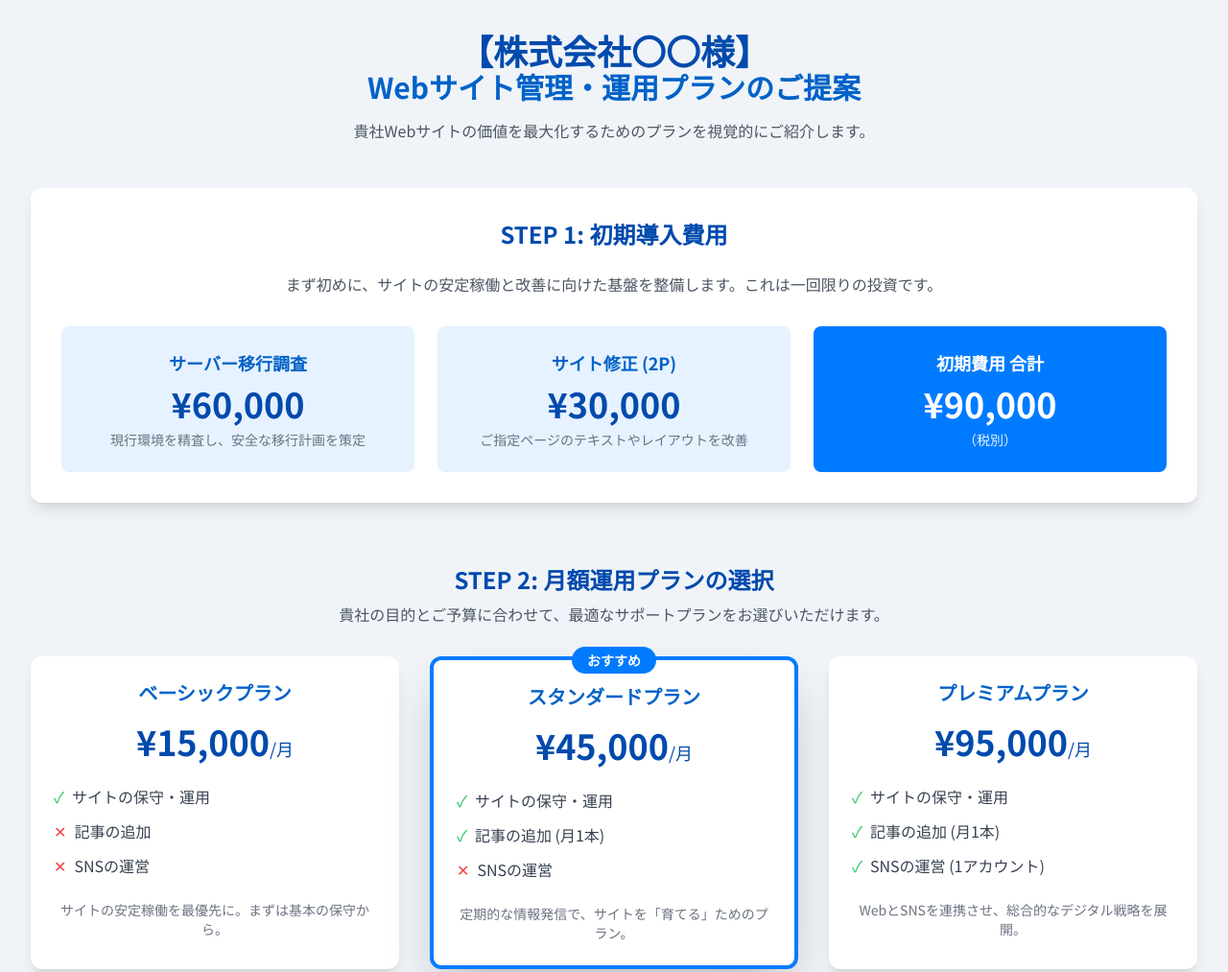
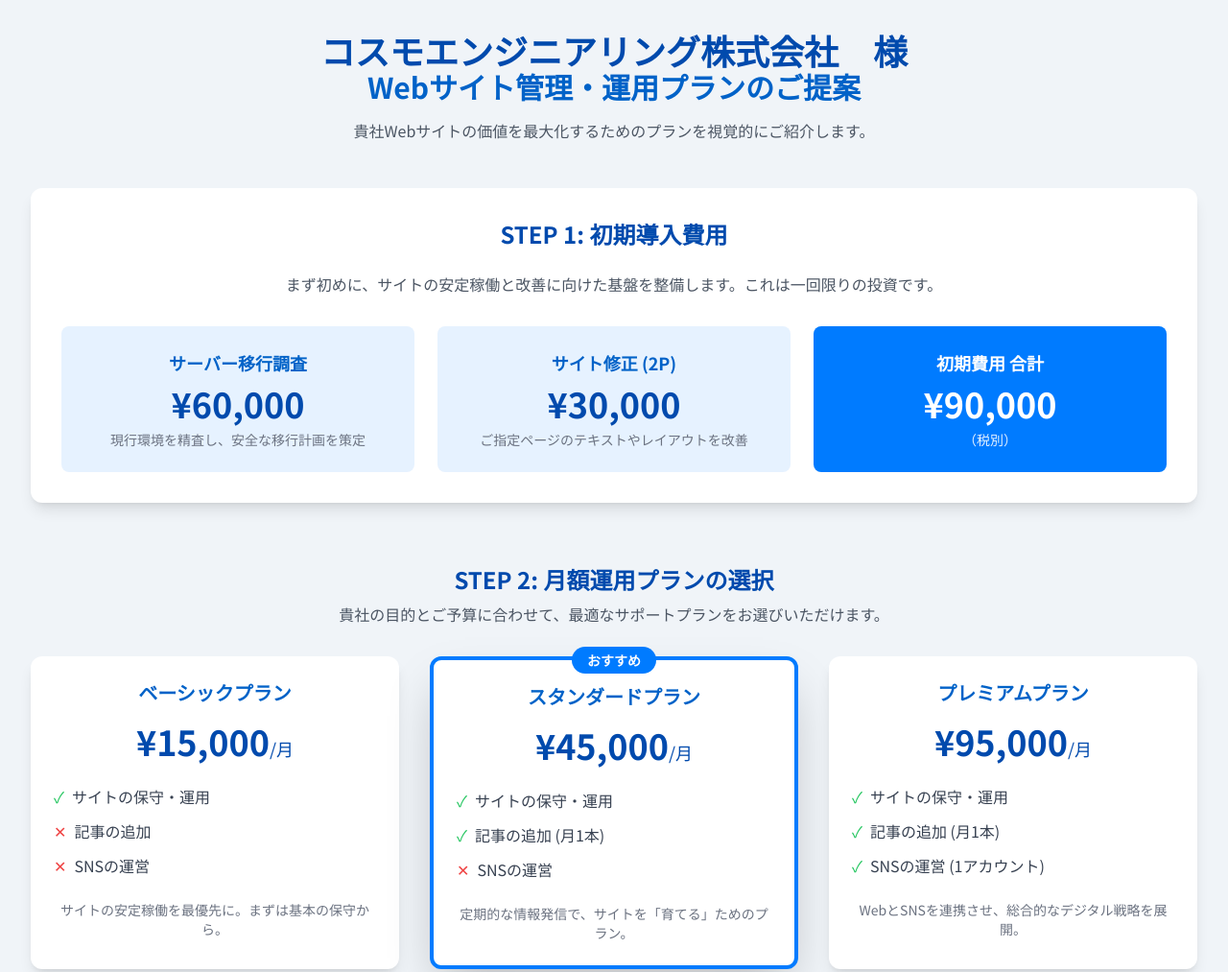
Before and after one commit to hideyasu2015/2025-7-cosmo-web-cost, a plain HTML site: page index.html in a window 1280 px wide. Shown: the top 1013 px of the page at 96% size. Drawn offline with nearby package versions, Linux system fonts and the light colour scheme.

Commit message:
modify title

```diff
--- a/index.html
+++ b/index.html
@@ -69,7 +69,7 @@
   <div class="container mx-auto p-4 md:p-8">
 
     <header class="text-center mb-12">
-      <h1 class="text-3xl md:text-4xl font-bold text-[#004AAD]">【株式会社〇〇様】</h1>
+      <h1 class="text-3xl md:text-4xl font-bold text-[#004AAD]">コスモエンジニアリング株式会社　様</h1>
       <h2 class="text-2xl md:text-3xl font-bold text-[#0062C8]">Webサイト管理・運用プランのご提案</h2>
       <p class="mt-4 text-gray-600">貴社Webサイトの価値を最大化するためのプランを視覚的にご紹介します。</p>
     </header>
```
